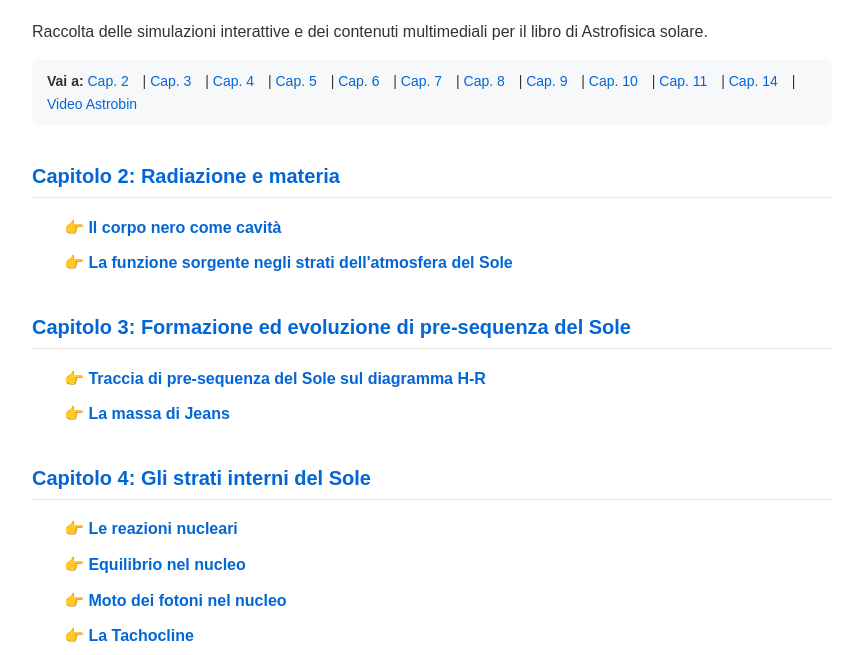
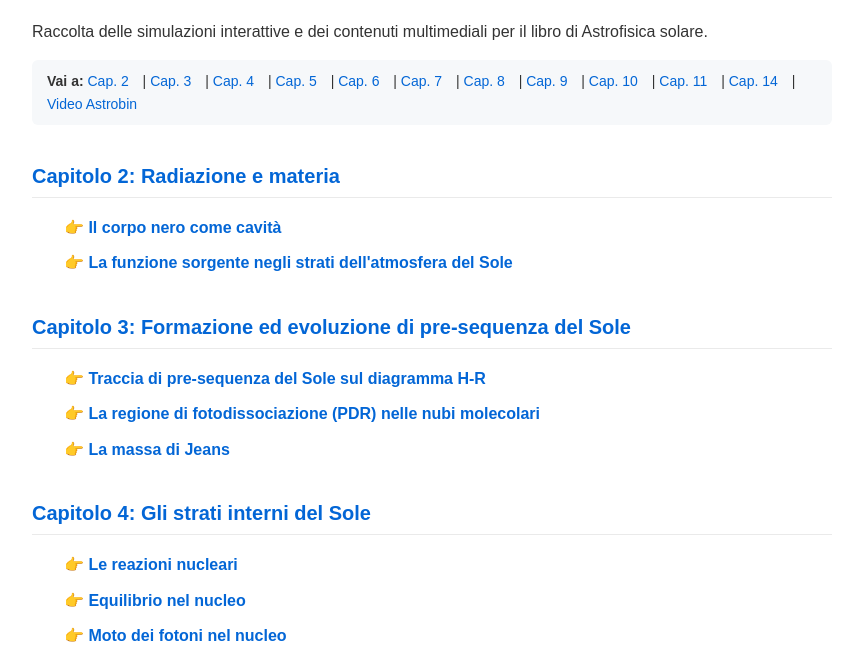
Before and after one commit to CarloCasoli/Il_Sole, a plain HTML site: page index.html in a window 1280 px wide. Shown: the part 145-800 px from the top of the page, without its empty margins (208-1071 px from the left). Drawn offline with Linux system fonts and the light colour scheme.

Commit message:
Add files via upload

```diff
--- a/index.html
+++ b/index.html
@@ -60,6 +60,7 @@
     <h2 id="cap3" data-en="Chapter 3: Formation and pre-main-sequence evolution of the Sun">Capitolo 3: Formazione ed evoluzione di pre-sequenza del Sole</h2>
     <ul>
         <li>👉 <a href="traccia_presequenza.html" data-en="Pre-main-sequence track of the Sun on the H-R diagram">Traccia di pre-sequenza del Sole sul diagramma H-R</a></li>
+        <li>👉 <a href="regione_pdr.html" data-en="The photodissociation region (PDR) in molecular clouds">La regione di fotodissociazione (PDR) nelle nubi molecolari</a></li>
         <li>👉 <a href="diagramma_jeans.html" data-en="The Jeans mass">La massa di Jeans</a></li>
     </ul>
 
```
